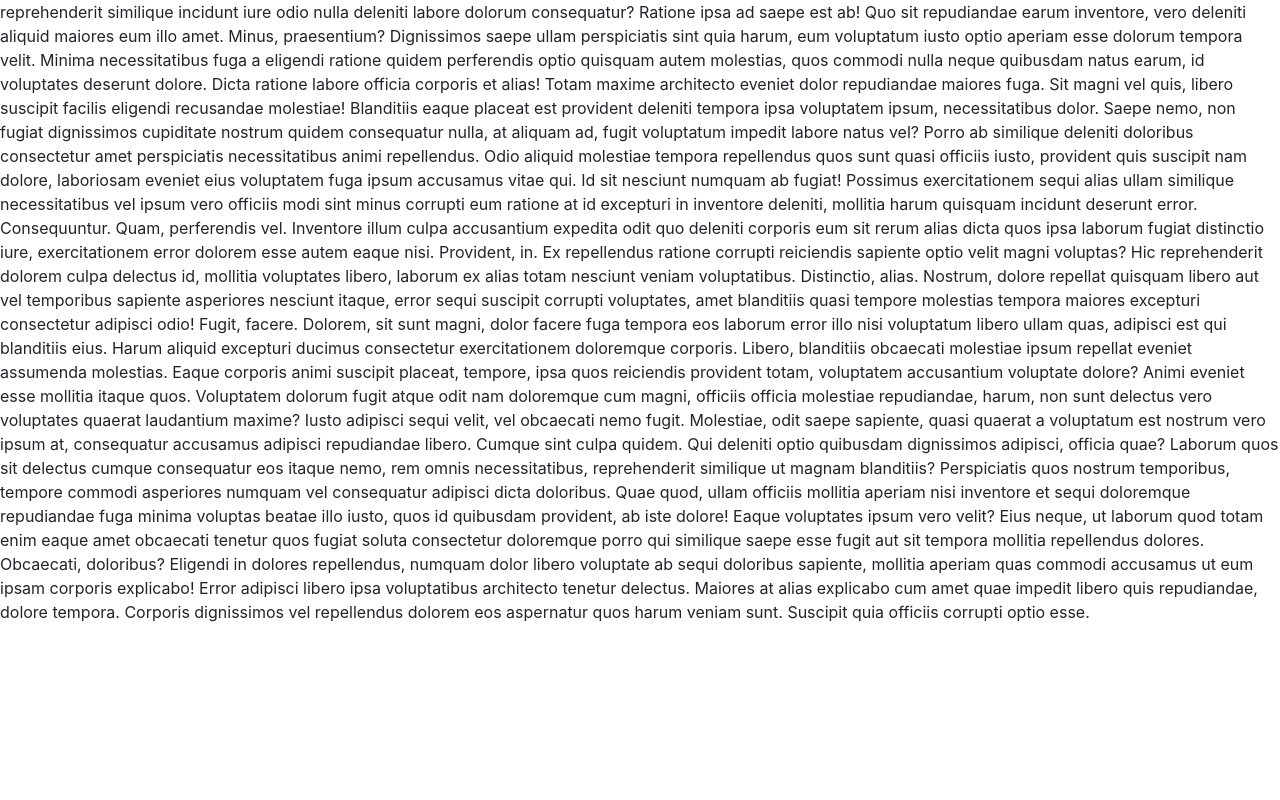
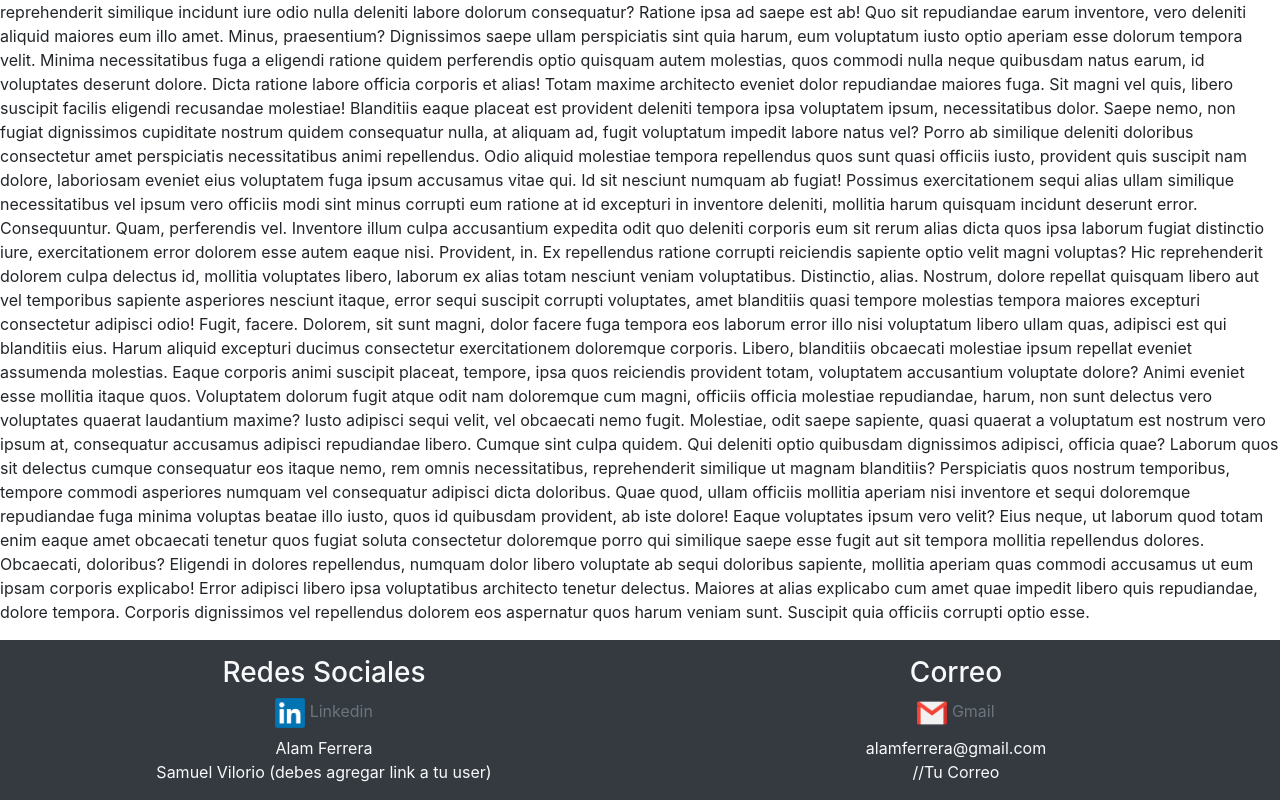
Before and after one commit to SamVilorioA/Done-For, a plain HTML site: page index.html in a window 1280 px wide. Shown: the part 2772-3572 px from the top of the page. Before the commit the page ends 3412 px from the top, so only its background shows below. Drawn offline with Linux system fonts and the light colour scheme.

Commit message:
Footer Agregado

```diff
--- a/index.html
+++ b/index.html
@@ -292,6 +292,28 @@
         Maiores at alias explicabo cum amet quae impedit libero quis repudiandae, dolore tempora. Corporis dignissimos
         vel repellendus dolorem eos aspernatur quos harum veniam sunt. Suscipit quia officiis corrupti optio esse.
     </p>
+
+    <footer class="footer mt-auto py-3 bg-dark p-2">
+        <div class="container col-12">
+            <div class="row text-center">
+                <div class="col-6">
+                    <h3 class="text-light bold">Redes Sociales</h3>
+                    <img src="source/imgs/link-logo.png" class="link-img " alt="linkedin logo">
+                    <span class="text-muted">Linkedin</span>
+                    <a href="https://www.linkedin.com/in/alam-ferrera-24530b19a/" class="text-light d-block pt-2">Alam Ferrera</a>
+                    <a href="#" class="text-light d-block">Samuel Vilorio (debes agregar link a tu user)</a>
+                </div>
+
+                <div class="col-6">
+                    <h3 class="text-light bold">Correo</h3>
+                    <img src="source/imgs/gmail-logo.png" class="link-img " alt="Gmail logo">
+                    <span class="text-muted">Gmail</span>
+                    <span class="text-light d-block pt-2">alamferrera@gmail.com</span>
+                    <span class="text-light d-block">//Tu Correo</span>
+                </div>
+            </div>
+        </div>
+    </footer>
     <div id="Lists"></div>
 </body>
 
--- a/source/CSS/estilos.css
+++ b/source/CSS/estilos.css
@@ -9,3 +9,7 @@
     color: #ffff;
     text-decoration: none;
 }
+.link-img{
+    width: 30px;
+    height: 30px;
+}
```
Also changed, not shown: source/imgs/gmail-logo.png (added), source/imgs/link-logo.png (added).
